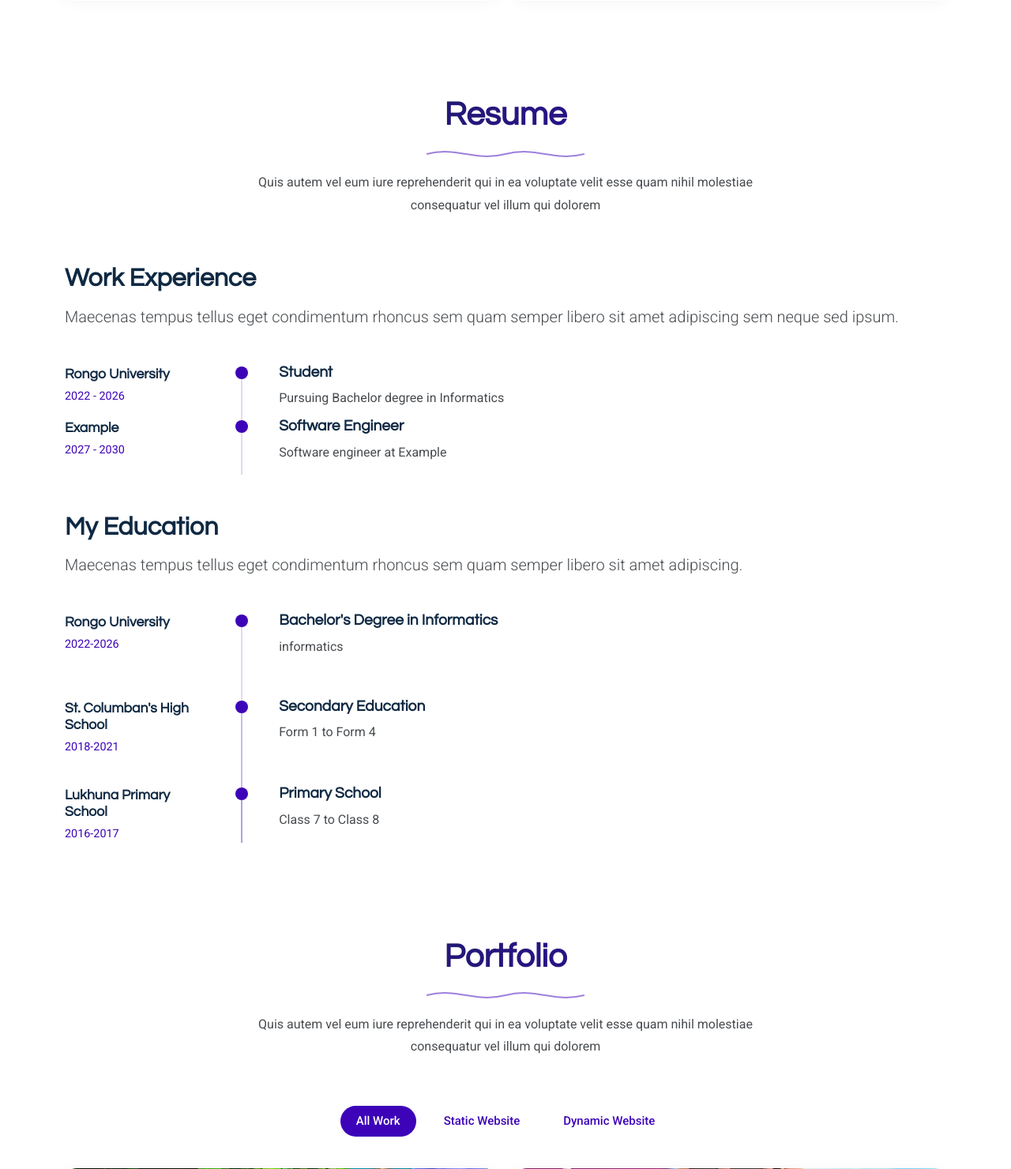
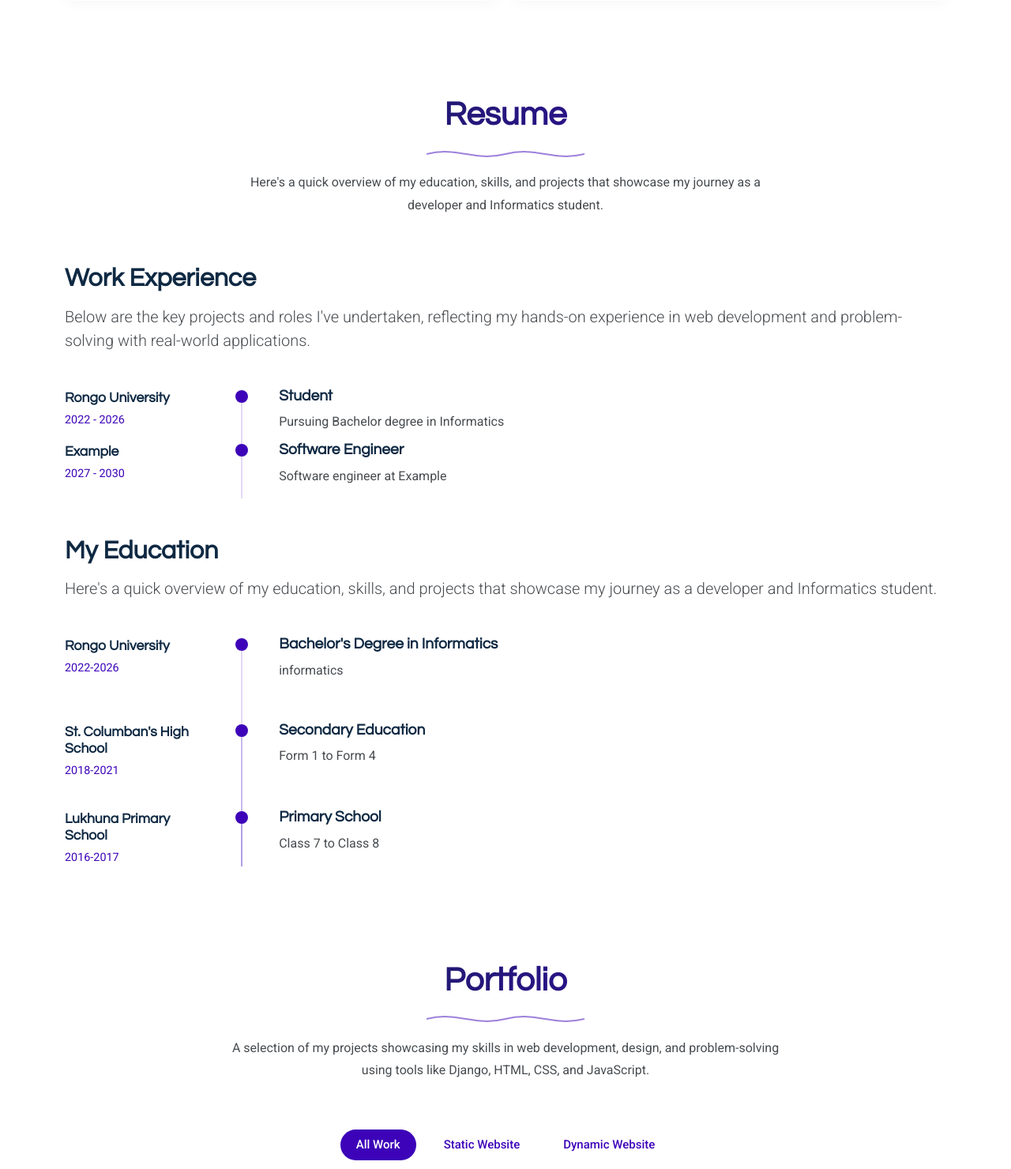
Before and after one commit to ExcelsKennedy2/portfolio-app, a Django app: page / in a window 1280 px wide. Shown: the part 2256-3736 px from the top of the page at 79% size. Run offline with Django 5.2, Linux system fonts and the light colour scheme; data comes from the database, SQL or seed files in the repository; some libraries are stand-ins or nearby versions.

Commit message:
edited index.html

```diff
--- a/core/templates/index.html
+++ b/core/templates/index.html
@@ -234,7 +234,7 @@
             <path d="M 0,10 C 40,0 60,20 100,10 C 140,0 160,20 200,10" fill="none" stroke="currentColor" stroke-width="2"></path>
           </svg>
         </div>
-        <p>Quis autem vel eum iure reprehenderit qui in ea voluptate velit esse quam nihil molestiae consequatur vel illum qui dolorem</p>
+        <p>Here's a quick overview of my education, skills, and projects that showcase my journey as a developer and Informatics student.</p>
       </div><!-- End Section Title -->
 
       <div class="container" data-aos="fade-up" data-aos-delay="100">
@@ -244,7 +244,7 @@
             <div class="resume-wrapper">
               <div class="resume-block" data-aos="fade-up">
                 <h2>Work Experience</h2>
-                <p class="lead">Maecenas tempus tellus eget condimentum rhoncus sem quam semper libero sit amet adipiscing sem neque sed ipsum.</p>
+                <p class="lead">Below are the key projects and roles I've undertaken, reflecting my hands-on experience in web development and problem-solving with real-world applications.</p>
                 {% for post in experience %}
                 <div class="timeline">
                   <div class="timeline-item" data-aos="fade-up" data-aos-delay="200">
@@ -267,7 +267,7 @@
 
               <div class="resume-block" data-aos="fade-up" data-aos-delay="100">
                 <h2>My Education</h2>
-                <p class="lead">Maecenas tempus tellus eget condimentum rhoncus sem quam semper libero sit amet adipiscing.</p>
+                <p class="lead">Here's a quick overview of my education, skills, and projects that showcase my journey as a developer and Informatics student.</p>
 
                   {% for post in education %}
                 <div class="timeline">
@@ -306,7 +306,7 @@
             <path d="M 0,10 C 40,0 60,20 100,10 C 140,0 160,20 200,10" fill="none" stroke="currentColor" stroke-width="2"></path>
           </svg>
         </div>
-        <p>Quis autem vel eum iure reprehenderit qui in ea voluptate velit esse quam nihil molestiae consequatur vel illum qui dolorem</p>
+        <p>A selection of my projects showcasing my skills in web development, design, and problem-solving using tools like Django, HTML, CSS, and JavaScript.</p>
       </div><!-- End Section Title -->
 
       <div class="container" data-aos="fade-up" data-aos-delay="100">
```
